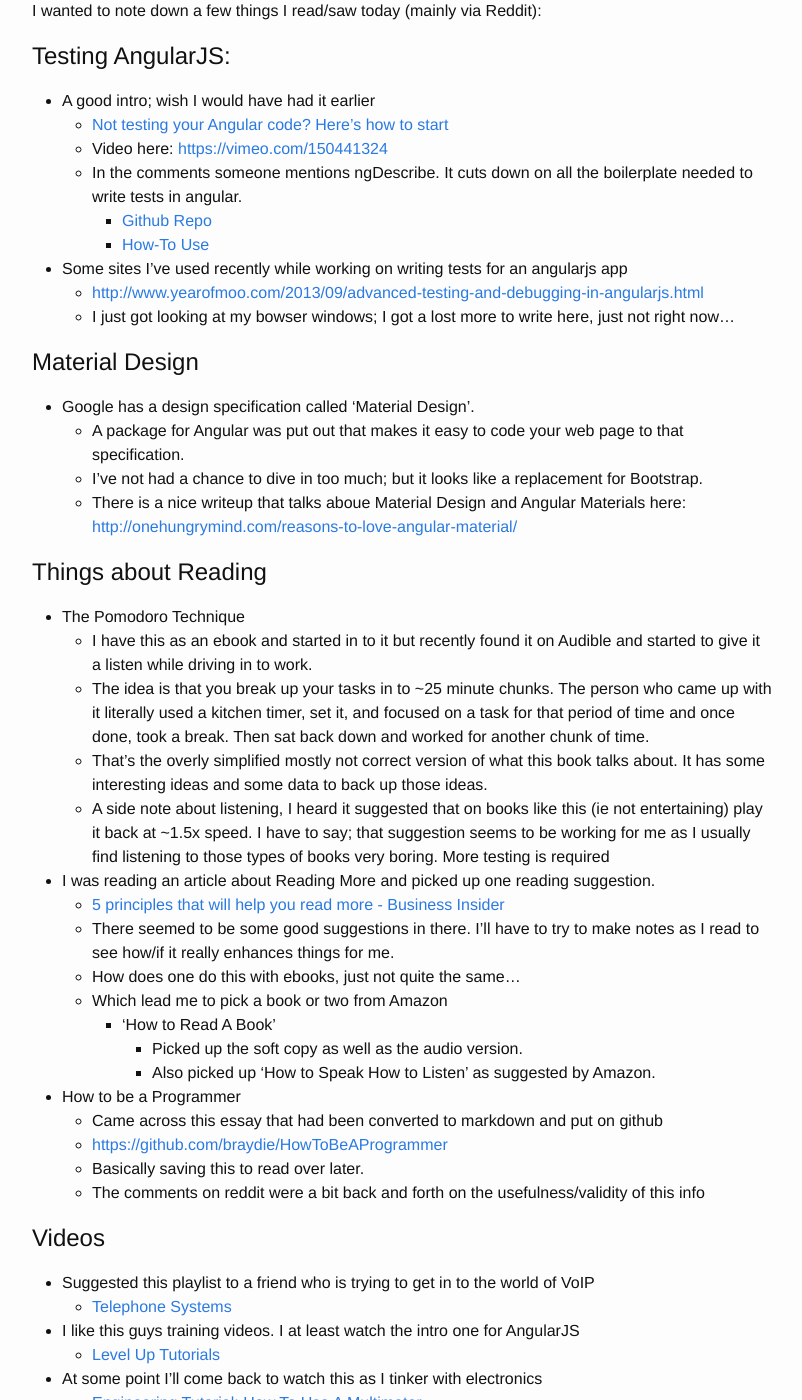
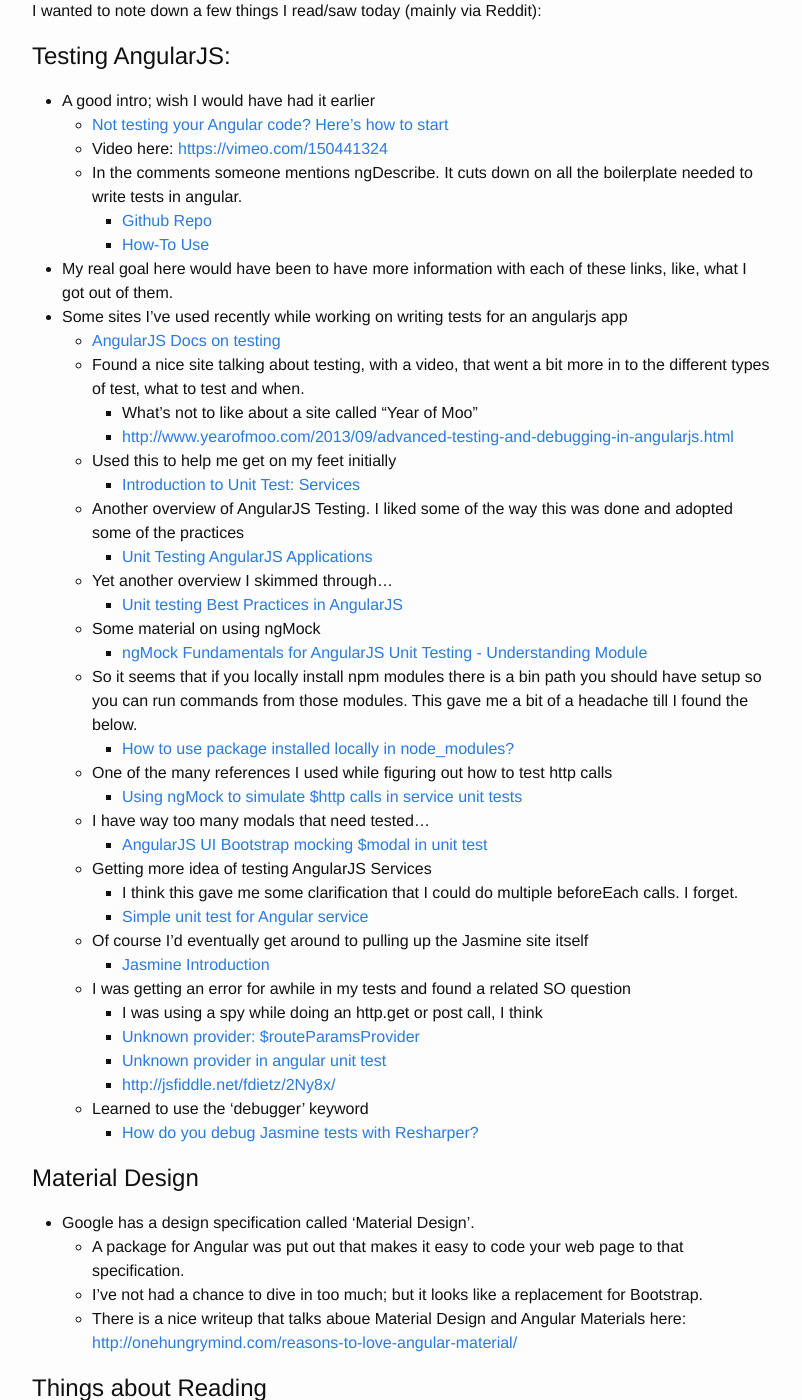
Before and after one commit to Woody2143/woody2143.github.io, a Jekyll site: the page built from _posts/2016-01-06-New_Year_New_Post.markdown, in a window 1280 px wide and 1400 px high, scrolled down 264 px. Shown: the whole window, without its empty margins (238-1040 px from the left). Built offline with Jekyll 4.4.1, drawn with Linux system fonts in a browser that asks for light colours.

Commit message:
added many links

```diff
--- a/_posts/2016-01-06-New_Year_New_Post.markdown
+++ b/_posts/2016-01-06-New_Year_New_Post.markdown
@@ -26,9 +26,38 @@ I wanted to note down a few things I read/saw today (mainly via Reddit):
     - [Github Repo](https://github.com/kensho/ng-describe)
     - [How-To Use](https://glebbahmutov.com/blog/1-2-3-tested/)
 
+- My real goal here would have been to have more information with each of these links, like, what I got out of them.
 - Some sites I've used recently while working on writing tests for an angularjs app
-  - [http://www.yearofmoo.com/2013/09/advanced-testing-and-debugging-in-angularjs.html](http://www.yearofmoo.com/2013/09/advanced-testing-and-debugging-in-angularjs.html)
-  - I just got looking at my bowser windows; I got a lost more to write here, just not right now...
+  - [AngularJS Docs on testing](https://docs.angularjs.org/guide/unit-testing)
+  - Found a nice site talking about testing, with a video, that went a bit more in to the different types of test, what to test and when.
+    - What's not to like about a site called "Year of Moo"
+    - [http://www.yearofmoo.com/2013/09/advanced-testing-and-debugging-in-angularjs.html](http://www.yearofmoo.com/2013/09/advanced-testing-and-debugging-in-angularjs.html)
+  - Used this to help me get on my feet initially
+    - [Introduction to Unit Test: Services](http://angular-tips.com/blog/2014/06/introduction-to-unit-test-services/)
+  - Another overview of AngularJS Testing. I liked some of the way this was done and adopted some of the practices
+    - [Unit Testing AngularJS Applications](http://bencentra.com/code/2015/11/16/unit-testing-angularjs.html?utm_campaign=NG-Newsletter&utm_medium=email&utm_source=NG-Newsletter_124)
+  - Yet another overview I skimmed through...
+    - [Unit testing Best Practices in AngularJS](http://andyshora.com/unit-testing-best-practices-angularjs.html)
+  - Some material on using ngMock
+    - [ngMock Fundamentals for AngularJS Unit Testing - Understanding Module](http://www.bradoncode.com/blog/2015/05/24/ngmock-fundamentals-angularjs-unit-testing/)
+  - So it seems that if you locally install npm modules there is a bin path you should have setup so you can run commands from those modules. This gave me a bit of a headache till I found the below.
+    - [How to use package installed locally in node_modules?](http://stackoverflow.com/questions/9679932/how-to-use-package-installed-locally-in-node-modules)
+  - One of the many references I used while figuring out how to test http calls
+    - [Using ngMock to simulate $http calls in service unit tests](http://stackoverflow.com/questions/15927919/using-ngmock-to-simulate-http-calls-in-service-unit-tests)
+  - I have way too many modals that need tested...
+    - [AngularJS UI Bootstrap mocking $modal in unit test](http://stackoverflow.com/questions/21214868/angularjs-ui-bootstrap-mocking-modal-in-unit-test)
+  - Getting more idea of testing AngularJS Services
+    - I think this gave me some clarification that I could do multiple beforeEach calls. I forget.
+    - [Simple unit test for Angular service](http://stackoverflow.com/questions/27247427/simple-unit-test-for-angular-service)
+  - Of course I'd eventually get around to pulling up the Jasmine site itself
+    - [Jasmine Introduction](http://jasmine.github.io/2.4/introduction.html)
+  - I was getting an error for awhile in my tests and found a related SO question
+    - I was using a spy while doing an http.get or post call, I think
+    - [Unknown provider: $routeParamsProvider](http://stackoverflow.com/questions/29947687/unknown-provider-routeparamsprovider)
+    - [Unknown provider in angular unit test](http://stackoverflow.com/questions/26627468/unknown-provider-in-angular-unit-testing)
+    - [http://jsfiddle.net/fdietz/2Ny8x/](http://jsfiddle.net/fdietz/2Ny8x/)
+  - Learned to use the 'debugger' keyword
+    - [How do you debug Jasmine tests with Resharper?](http://stackoverflow.com/questions/16222098/how-do-you-debug-jasmine-tests-with-resharper)
 
 # Material Design
 - Google has a design specification called 'Material Design'.
```
